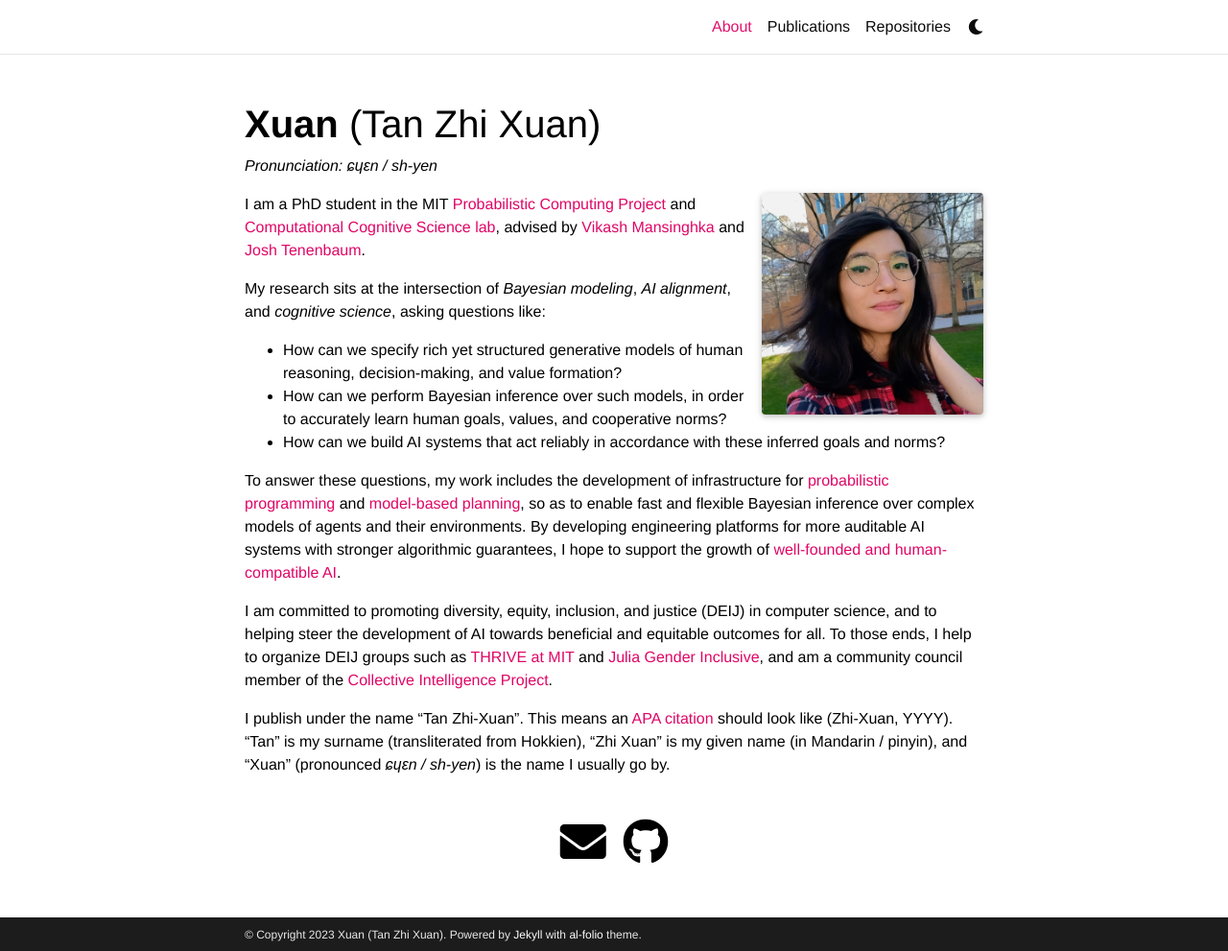
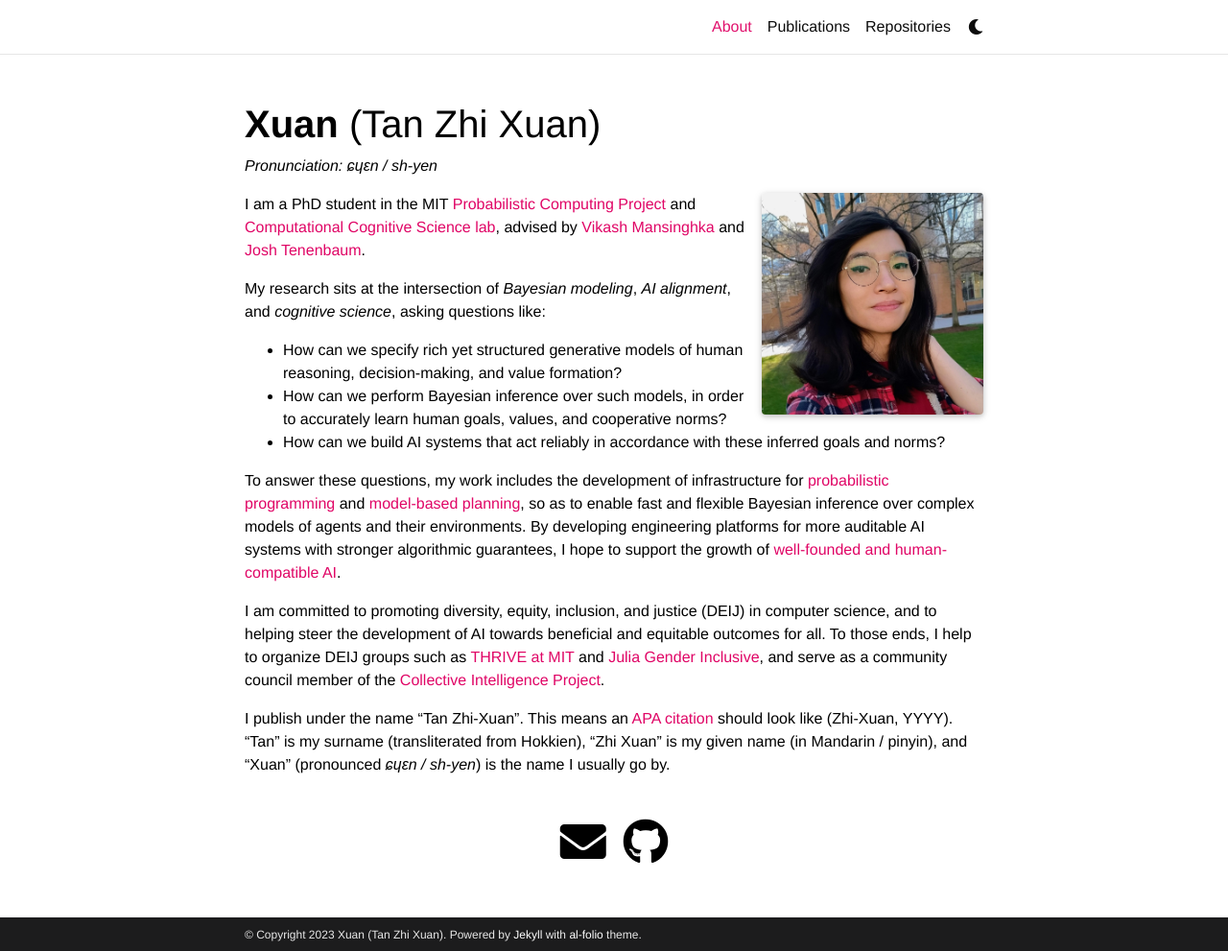
Before and after one commit to ztangent/ztangent.github.io, a Jekyll site: the page built from _pages/about.md, in a window 1280 px wide and 991 px high. Shown: the whole window at 96% size. Built offline with Jekyll 4.4.1, drawn with Linux system fonts in a browser that asks for light colours; full-size pictures stand in for the smaller copies a plugin makes; comment, search, counter and statistics services are not loaded; a style sheet for code colours, icons or effects is not loaded.

Commit message:
Change wording slightly.

```diff
--- a/_pages/about.md
+++ b/_pages/about.md
@@ -23,6 +23,6 @@
 
 To answer these questions, my work includes the development of infrastructure for [probabilistic programming](https://www.gen.dev/) and [model-based planning](https://github.com/JuliaPlanners/PDDL.jl), so as to enable fast and flexible Bayesian inference over complex models of agents and their environments. By developing engineering platforms for more auditable AI systems with stronger algorithmic guarantees, I hope to support the growth of [well-founded and human-compatible AI](https://youtu.be/mYOg8_iPpFg?t=924).
 
-I am committed to promoting diversity, equity, inclusion, and justice (DEIJ) in computer science, and to helping steer the development of AI towards beneficial and equitable outcomes for all. To those ends, I help to organize DEIJ groups such as [THRIVE at MIT](https://thrive-eecs.mit.edu/) and [Julia Gender Inclusive](https://discourse.julialang.org/t/announcing-julia-gender-inclusive/63702), and am a community council member of the [Collective Intelligence Project](https://cip.org/about).
+I am committed to promoting diversity, equity, inclusion, and justice (DEIJ) in computer science, and to helping steer the development of AI towards beneficial and equitable outcomes for all. To those ends, I help to organize DEIJ groups such as [THRIVE at MIT](https://thrive-eecs.mit.edu/) and [Julia Gender Inclusive](https://discourse.julialang.org/t/announcing-julia-gender-inclusive/63702), and serve as a community council member of the [Collective Intelligence Project](https://cip.org/about).
 
 I publish under the name "Tan Zhi-Xuan". This means an [APA citation](https://apastyle.apa.org/style-grammar-guidelines/citations/basic-principles/author-date) should look like (Zhi-Xuan, YYYY). "Tan" is my surname (transliterated from Hokkien), "Zhi Xuan" is my given name (in Mandarin / pinyin), and "Xuan" (pronounced *ɕɥɛn / sh-yen*) is the name I usually go by.
```
